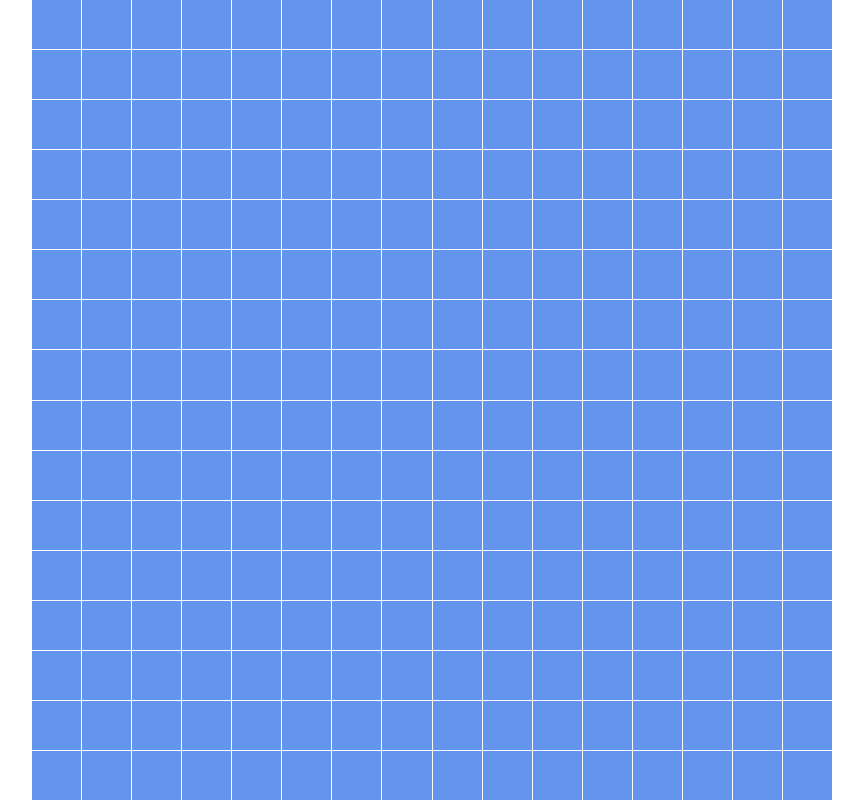
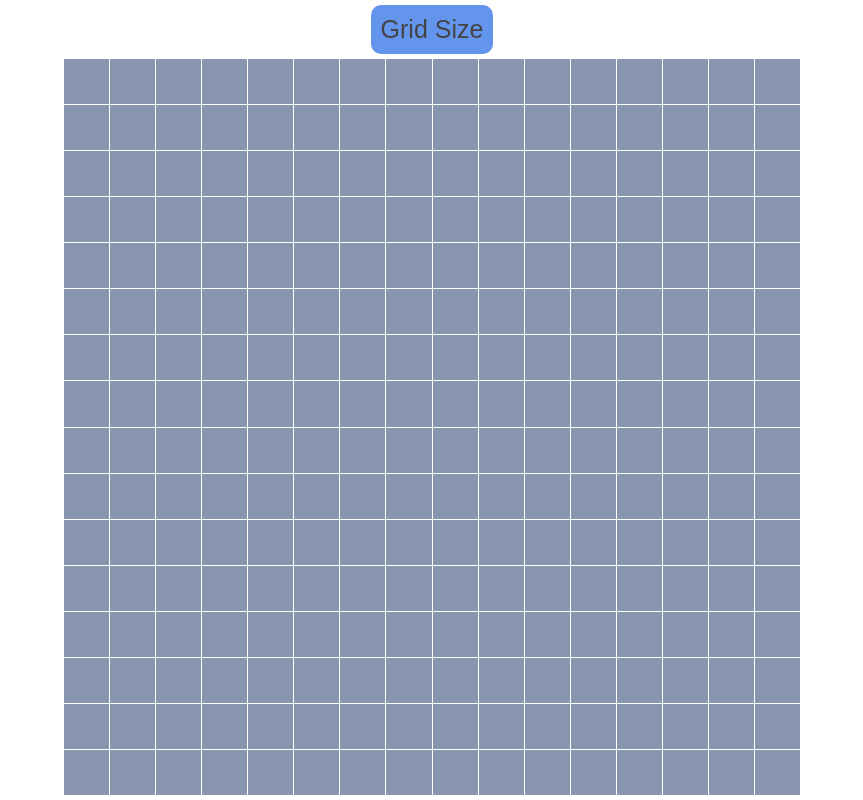
Before and after one commit to ThakaneMokose/odin-etch-a-sketch, a plain HTML site: page index.html in a window 1280 px wide. Shown: the whole page, without its empty margins (208-1071 px from the left). Drawn offline with Linux system fonts and the light colour scheme.

Commit message:
add button for grid size from user

```diff
--- a/index.html
+++ b/index.html
@@ -7,6 +7,9 @@
     <title>Etch-a-Sketch</title>
 </head>
 <body>
+    <div class="button">
+        <button class="grid">Grid Size</button>
+    </div>
 
     <div class="container"></div>
 
--- a/script.js
+++ b/script.js
@@ -1,21 +1,39 @@
 const container = document.querySelector(".container");
 
-for(let x = 0; x < 16; x++){
+let size = 16;
+
+const createGrid = (size) => {
+    container.innerHTML ="";
+    let hue = Math.floor(Math.random() * 360);
+
+    for(let x = 0; x < size; x++){
         const row = document.createElement("div");
         row.classList.add("row");
 
-    for(let y = 0; y < 16; y++){
+        for(let y = 0; y < size; y++){
+
             const col = document.createElement("div");
             col.classList.add("col");
+            col.addEventListener("mouseover",()=>{
+                col.style.backgroundColor = `hsl(${hue}, 100%, 50%)`;
+            });
             row.appendChild(col);
         }
-
         container.appendChild(row);
     }
+}
 
-const cells = document.querySelectorAll(".col");
-cells.forEach(cell=>{
-    cell.addEventListener("mouseover",()=>{
-        cell.style.backgroundColor="darkmagenta";
+createGrid(size);
+
+const button = document.querySelector(".grid");
+button.addEventListener("click", ()=>{
+    size = prompt("Enter the number of squares per side for the grid(max 100):");
+    size = parseInt(size);
+
+    if(isNaN(size) || size < 1 || size > 100){
+        alert("Please enter a valid number between 1 and 100.");
+        return;
+    }
+
+    createGrid(size);
 });
-});
--- a/styles.css
+++ b/styles.css
@@ -7,8 +7,8 @@ body{
     display: flex;
     flex-direction: column;
     gap: 1px;
-    width: 100vmin;
-    height: 100vmin;
+    width: 92vmin;
+    height: 92vmin;
     margin: 0 auto;
 }
 .row{
@@ -17,6 +17,20 @@ body{
 }
 .col{
     flex: 1;
+    background-color: rgb(136, 150, 176);
+    aspect-ratio: 1/1;
+    transition: background-color 0.3s ease;
+}
+button{
+    border: none;
     background-color: cornflowerblue;
-    aspect-ratio: 1/1;
+    color: rgb(68, 68, 68);
+    font-size: 25px;
+    border-radius: 10px;
+    padding: 10px;
+    margin: 5px;
 }
+.button{
+    display: flex;
+    justify-content: center;
+}
```
Lines whose indentation alone changed are shown as unchanged.
